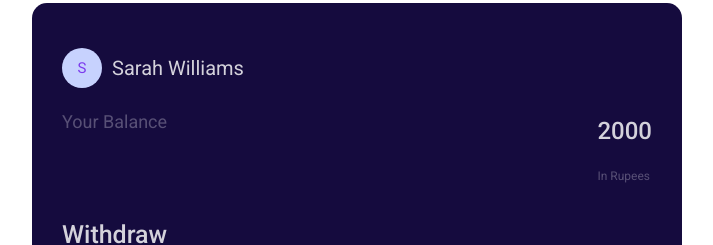
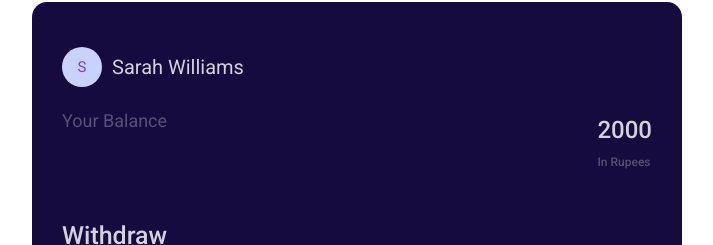
Before and after one commit to vineethsankre/React-Cash-Withdrawal, a React (Create React App) app: page / in a window 1280 px wide. Shown: the part 144-389 px from the top of the page, without its empty margins (283-996 px from the left). Built offline with nearby package versions, Linux system fonts and the light colour scheme; a web font is replaced by a local one.

Commit message:
updated index.css

```diff
--- a/src/components/CashWithdrawal/index.js
+++ b/src/components/CashWithdrawal/index.js
@@ -26,10 +26,11 @@ class CashWithdrawal extends Component {
           </div>
           <div className="balance-container">
             <p className="balance-text">Your Balance</p>
-            <div>
-              <p className="balance-amount">{balance}</p>
-              <p className="currency">In Rupees</p>
-            </div>
+            <p className="balance-amount">
+              {balance}
+              <br />
+              <span className="currency">In Rupees</span>
+            </p>
           </div>
           <p className="withdraw-text">Withdraw</p>
           <p className="choose-sum">CHOOSE SUM (IN RUPEES)</p>
```
